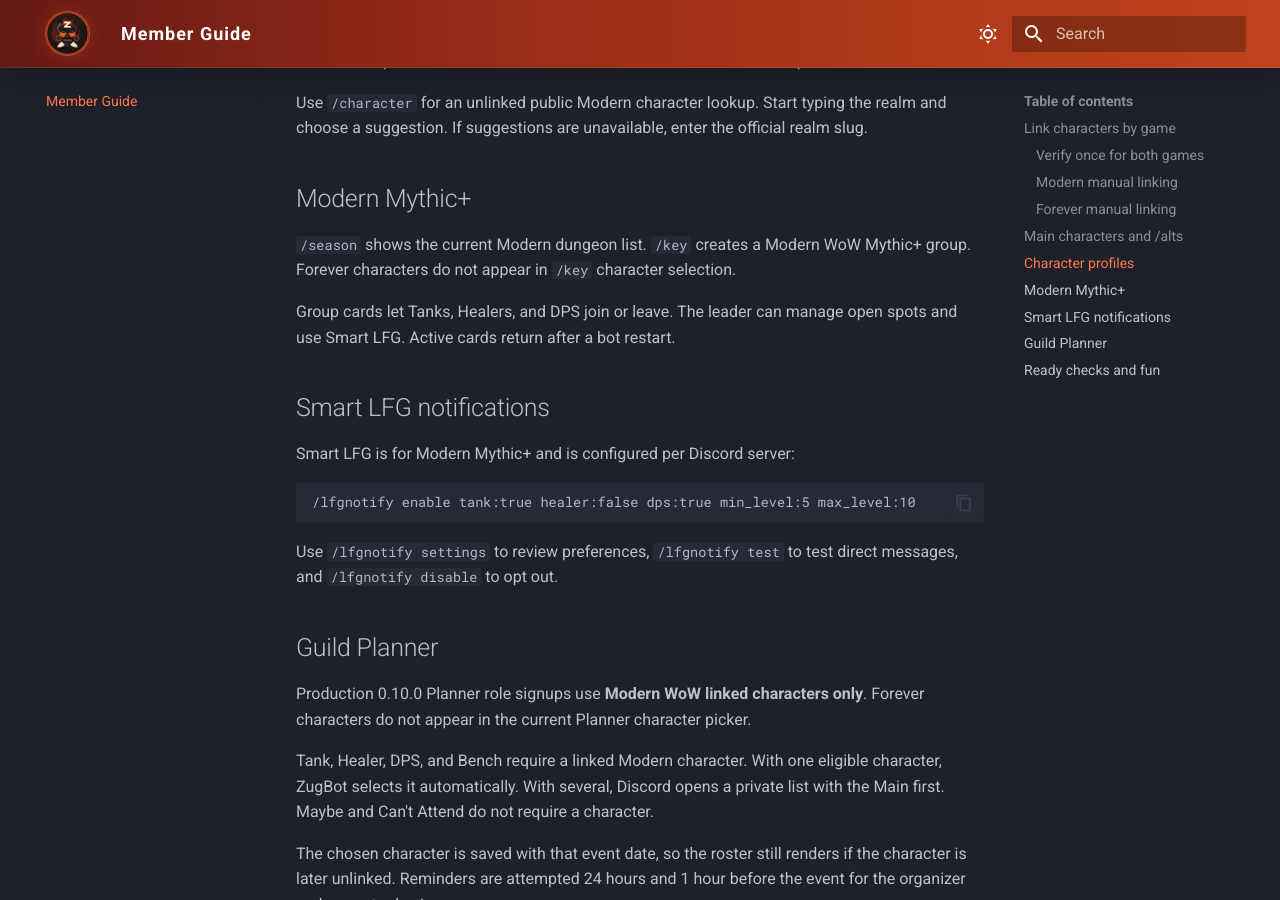
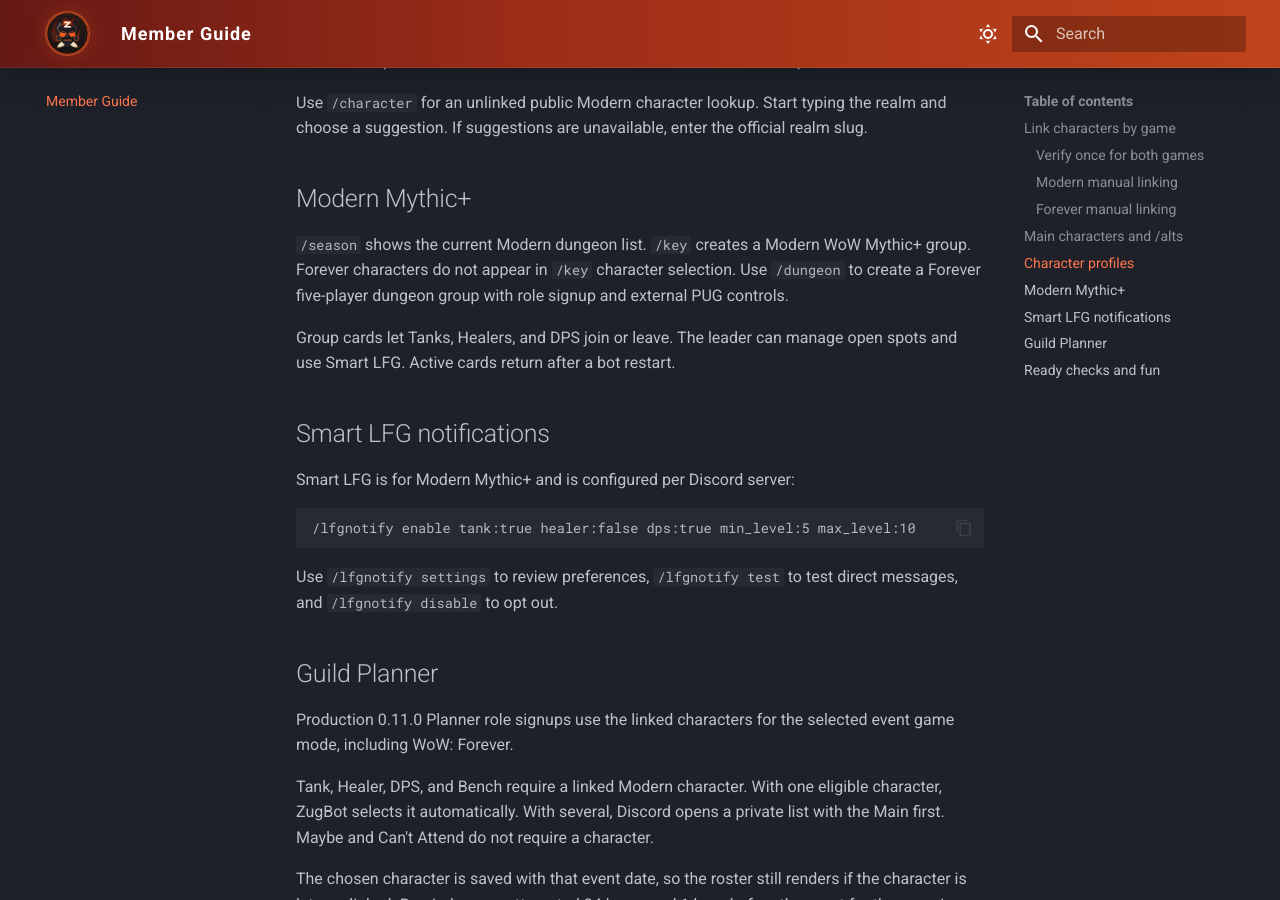
Before and after one commit to sthorne80/zugbot-site, an MkDocs documentation site: the page built from docs/member-guide.md, in a window 1280 px wide and 900 px high, scrolled down 2191 px. Built offline with MkDocs 1.6.1 and Material for MkDocs 9.7.7, drawn with Linux system fonts in a browser that asks for light colours.

Commit message:
docs: update member guide for 0.11.0

```diff
--- a/docs/member-guide.md
+++ b/docs/member-guide.md
@@ -73,7 +73,7 @@ Use `/character` for an unlinked public Modern character lookup. Start typing th
 
 ## Modern Mythic+
 
-`/season` shows the current Modern dungeon list. `/key` creates a Modern WoW Mythic+ group. Forever characters do not appear in `/key` character selection.
+`/season` shows the current Modern dungeon list. `/key` creates a Modern WoW Mythic+ group. Forever characters do not appear in `/key` character selection. Use `/dungeon` to create a Forever five-player dungeon group with role signup and external PUG controls.
 
 Group cards let Tanks, Healers, and DPS join or leave. The leader can manage open spots and use Smart LFG. Active cards return after a bot restart.
 
@@ -89,7 +89,7 @@ Use `/lfgnotify settings` to review preferences, `/lfgnotify test` to test direc
 
 ## Guild Planner
 
-Production 0.10.0 Planner role signups use **Modern WoW linked characters only**. Forever characters do not appear in the current Planner character picker.
+Production 0.11.0 Planner role signups use the linked characters for the selected event game mode, including WoW: Forever.
 
 Tank, Healer, DPS, and Bench require a linked Modern character. With one eligible character, ZugBot selects it automatically. With several, Discord opens a private list with the Main first. Maybe and Can't Attend do not require a character.
 
```
